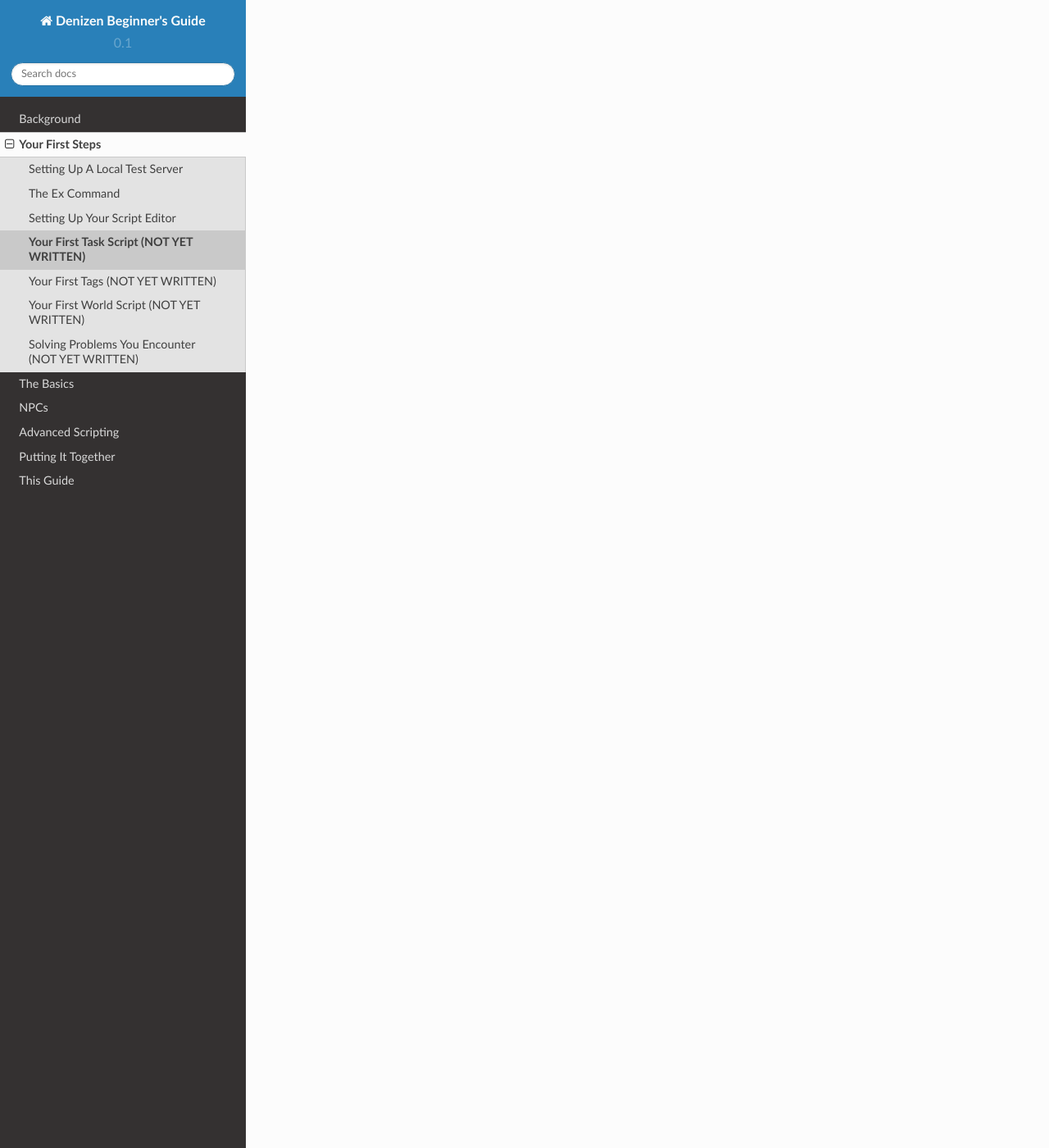
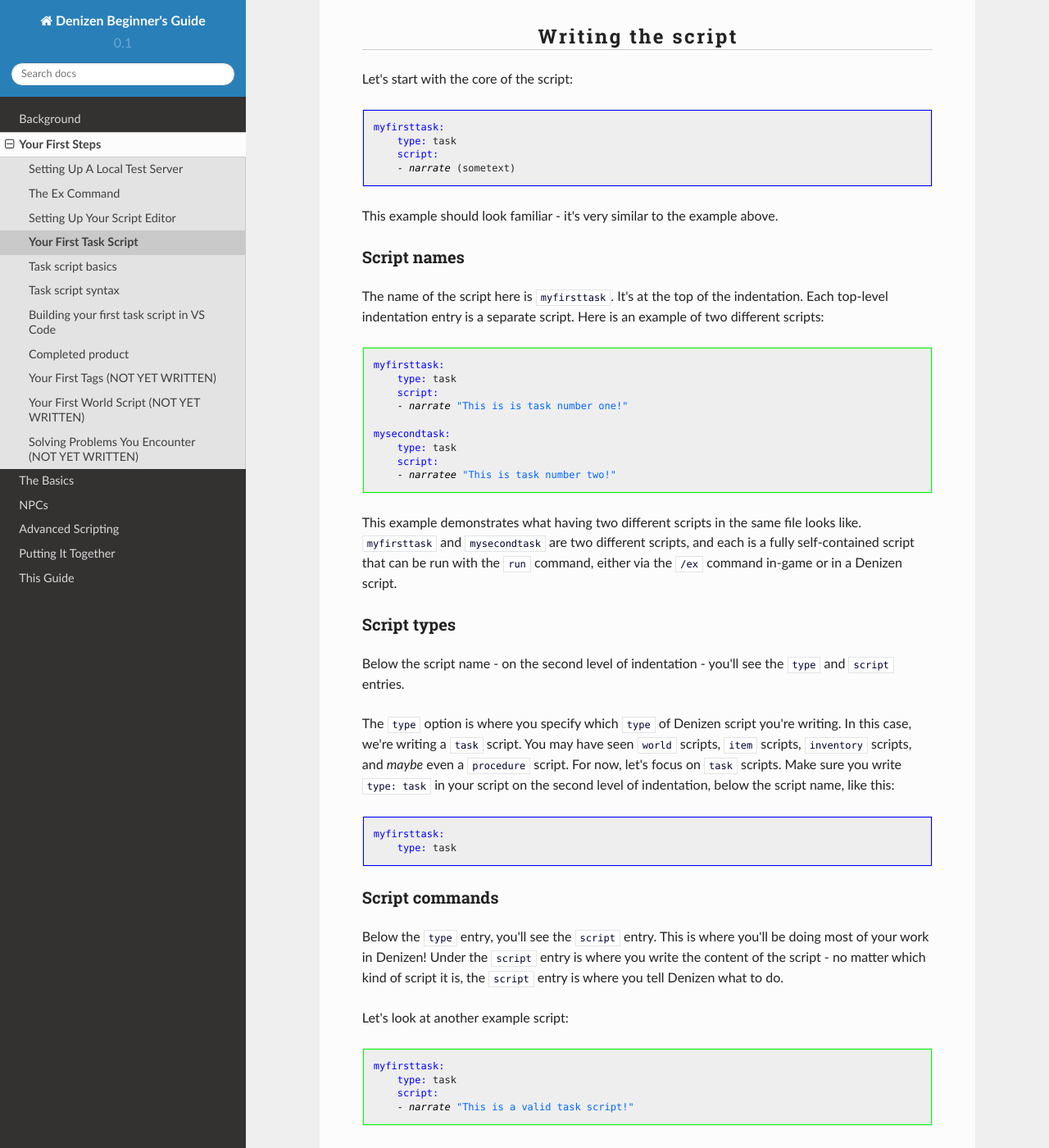
Before and after one commit to DenizenScript/Denizen-Beginners-Guide, a Sphinx documentation site: the page built from source/guides/first-steps/task-script.md, in a window 1280 px wide and 1400 px high, scrolled down 1807 px. Shown: the whole window at 82% size. Built offline with Sphinx 7.4.7 and the Read the Docs theme 2.0.0, drawn with Linux system fonts in a browser that asks for light colours; some of the changed text lies outside the part shown.

Commit message:
First draft of task script tutorial

````diff
--- a/source/guides/first-steps/task-script.md
+++ b/source/guides/first-steps/task-script.md
@@ -1,4 +1,127 @@
-Your First Task Script (NOT YET WRITTEN)
+Your First Task Script
 ----------------------
 
-**TODO: Write-up that guides the user through writing a basic task script (just a task with a narrate line) using VS-Code, emphasizing things like file extension and placement. Also run it in-game with `/ex run`.**
+<!-- **TODO: Write-up that guides the user through writing a basic task script (just a task with a narrate line) using VS-Code, emphasizing things like file extension and placement. Also run it in-game with `/ex run`.** -->
+
+```eval_rst
+.. contents:: Table of Contents
+    :local:
+```
+
+## Task script basics
+
+A task script is a stand-alone script that can be run either via in-game command with the `/ex` command, as explained in [the guide to the /ex command](https://guide.denizenscript.com/guides/first-steps/ex-command.html).
+
+Task scripts will run all of the Denizen commands that they include. A task script can be simple, it can be complicated, and it can even run other task scripts. This is useful to create logic-based script chains, like dialogue options or random content.
+
+## Task script syntax
+
+Here's an example of a basic task script.
+
+```dscript_green
+example_task:
+    type: task
+    script:
+    - narrate "This is a basic task script!"
+```
+
+This script will narrate the text:
+
+```
+This is a basic task script!
+```
+
+to the player attached to the script. If you use the `/ex` command to run this script - specifically, by running `/ex run example_task` in-game, *you* will be the attached player.
+
+You can also run a task script and manually specify the attached player. For example, to run this script for the player named `mcmonkey`, you would run this command: `/ex run example_task player:<server.match_player[mcmonkey]>`
+
+The player is found by their username with the `<server.match_player[]>` tag, which returns a PlayerTag of the player whose username matches the text you put between the `[]` brackets. If this is confusing, don't worry! We'll talk more about tags later on - this is just an explanatory preview to give you an idea of what's coming. You can also return to it later on once you understand more about these concepts.
+
+# Building your first task script in VS Code
+
+Previously, you've learned how to create an environment in VS Code, the editor that we recommend for writing Denizen scripts.
+
+## Creating the file
+
+To create your first task script, start by opening your scripts folder in VS Code.
+
+TKTK SCREENSHOT (open scripts folder)
+
+From there, right click the scripts folder in the explorer menu and click the "New File" option.
+
+TKTK SCREENSHOT (new file highlighted)
+
+Once your file has been created, you can name it something like `MyTask.dsc`. Make sure to use the `.dsc` extension so VS Code recognizes it as a Denizen script, but the *name* of the file can be whatever you like. Usually, it's helpful to name the file something relevant to the script(s) that it contains.
+
+From here, double-click the file to open it in VS Code.
+
+TKTK SCREENSHOT (opened file)
+
+Now you can begin writing your first task script!
+
+## Writing the script
+
+Let's start with the core of the script:
+
+```dscript_blue
+myfirsttask:
+    type: task
+    script:
+    - narrate (sometext)
+```
+
+This example should look familiar - it's very similar to the example above.
+
+### Script names
+
+The name of the script here is `myfirsttask`. It's at the top of the indentation. Each top-level indentation entry is a separate script. Here is an example of two different scripts:
+
+```dscript_green
+myfirsttask:
+    type: task
+    script:
+    - narrate "This is is task number one!"
+
+mysecondtask:
+    type: task
+    script:
+    - narratee "This is task number two!"
+```
+
+This example demonstrates what having two different scripts in the same file looks like. `myfirsttask` and `mysecondtask` are two different scripts, and each is a fully self-contained script that can be run with the `run` command, either via the `/ex` command in-game or in a Denizen script.
+
+### Script types
+
+Below the script name - on the second level of indentation - you'll see the `type` and `script` entries.
+
+The `type` option is where you specify which `type` of Denizen script you're writing. In this case, we're writing a `task` script. You may have seen `world` scripts, `item` scripts, `inventory` scripts, and *maybe* even a `procedure` script. For now, let's focus on `task` scripts. Make sure you write `type: task` in your script on the second level of indentation, below the script name, like this:
+
+```dscript_blue
+myfirsttask:
+    type: task
+```
+
+### Script commands
+
+Below the `type` entry, you'll see the `script` entry. This is where you'll be doing most of your work in Denizen! Under the `script` entry is where you write the content of the script - no matter which kind of script it is, the `script` entry is where you tell Denizen what to do.
+
+Let's look at another example script:
+
+```dscript_green
+myfirsttask:
+    type: task
+    script:
+    - narrate "This is a valid task script!"
+```
+
+This script only has one `command` in it, the `narrate` command. As a reminder, `narrate` will display the specified text to the attached player. You can also specify a custom list of targets to `narrate` to if you want to `narrate` to multiple players!
+
+Notice how the text we want to narrate - `This is a valid task script!` - is enclosed in `""` double quotes. Because the message we want to narrate has ` ` spaces in it, we enclose it in double quotes to make sure that the command only has one `argument`. Denizen `commands` have `arguments` that are separated by ` ` spaces. For example, `run one two three` has arguments `one`, `two`, and `three`, but `run "one two three"` only has one argument, `one two three`.
+
+# Completed product
+
+At this point, you should have a task script that's ready to run! Go on, give it a try - use the `/ex run (YourTaskName)` command to run the task in-game. For example, the in-game command to run the above script would be `/ex run myfirsttask`.
+
+If you see the text that you wrote for the `narrate` command, you've successfully written your first task script. Congratulations!
+
+TKTK SCREENSHOT (in-game script successfully run)
````
